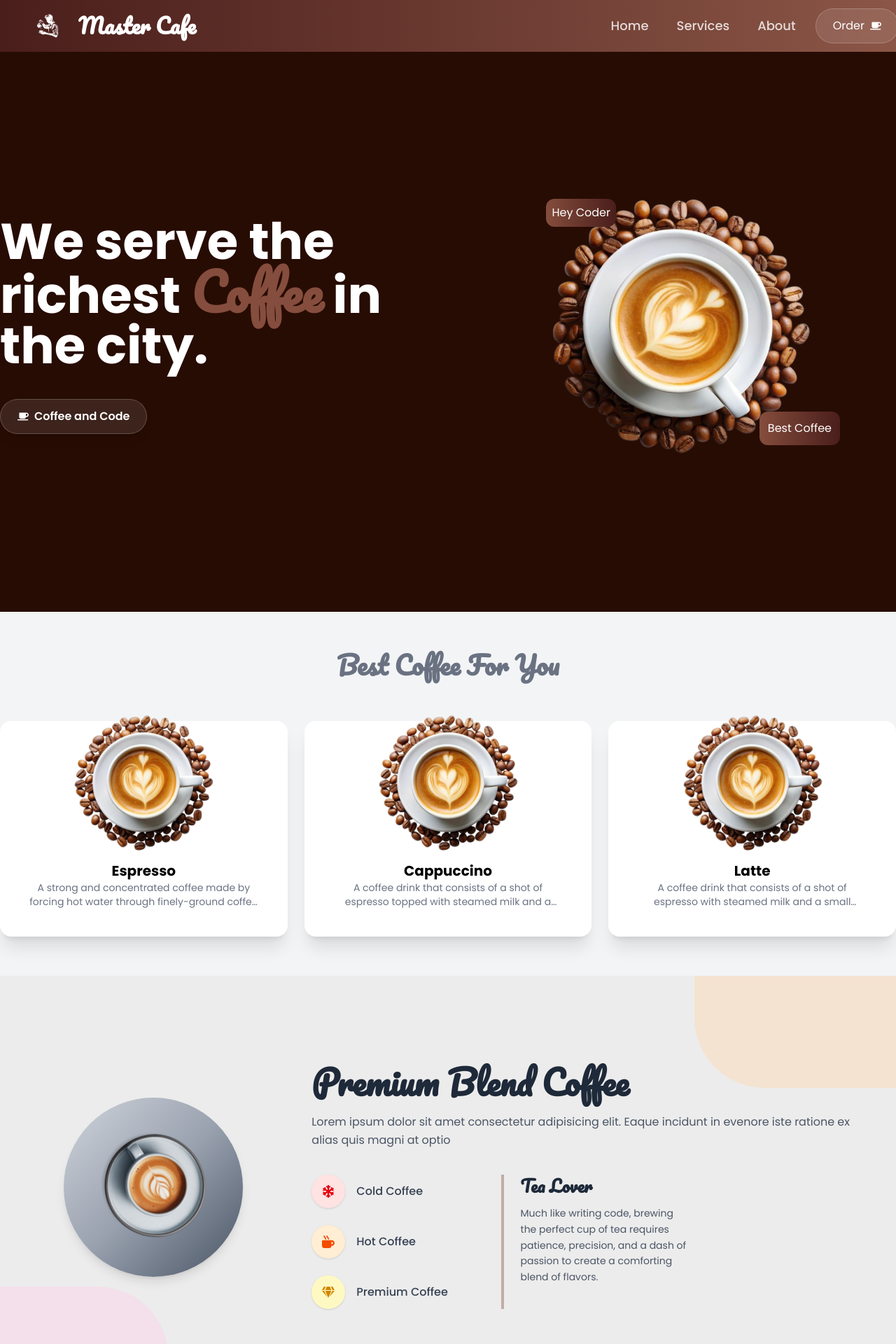
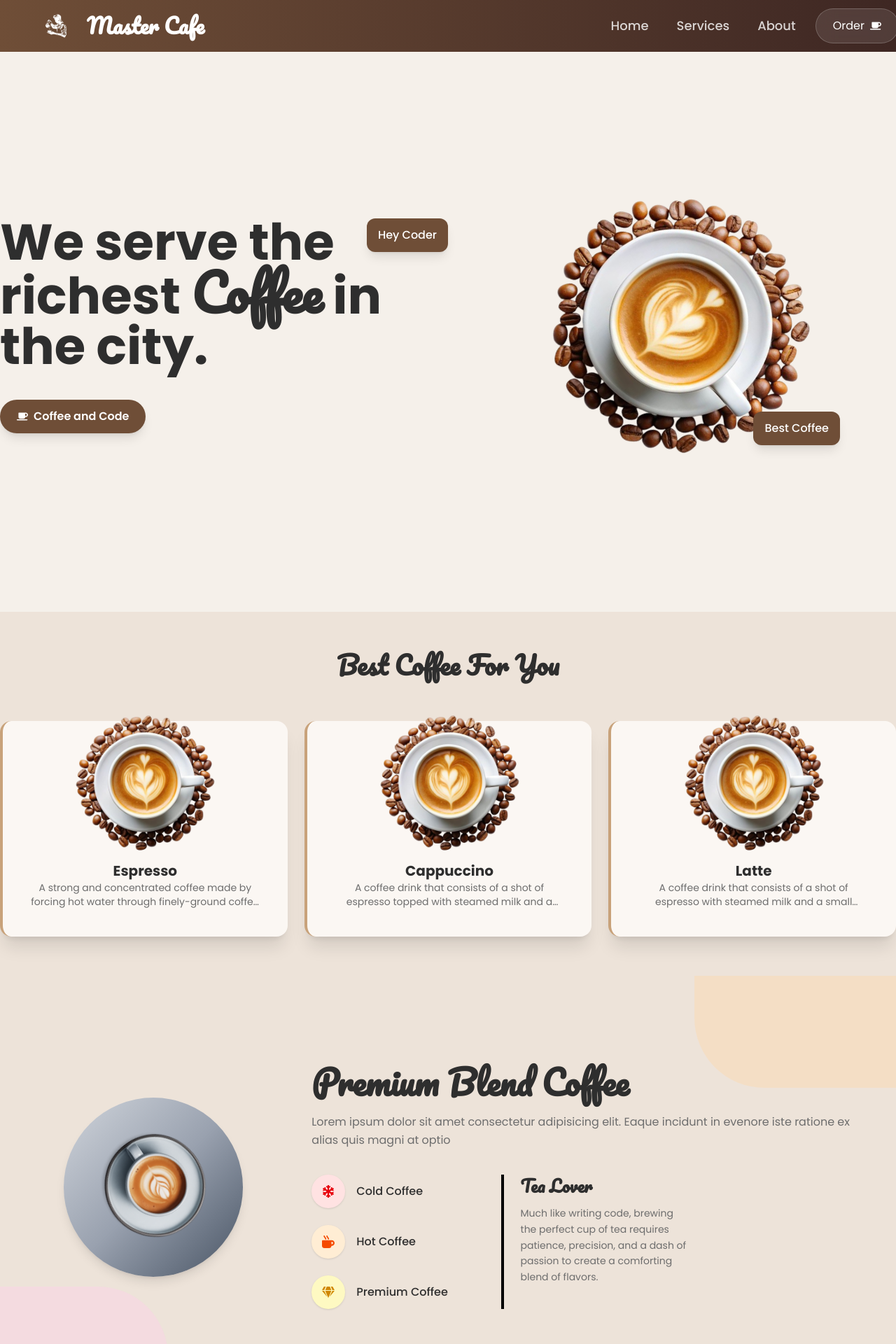
Before and after one commit to Sadusha13/Coffe-Cup-web-site, a React app: page / in a window 1280 px wide. Shown: the top 1920 px of the page at 70% size. Built offline with nearby package versions, Linux system fonts and the light colour scheme; the HTML template or start-up script is replaced by a standard one.

Commit message:
Fix navbar color and build issues

```diff
--- a/src/components/Banner/Banner.jsx
+++ b/src/components/Banner/Banner.jsx
@@ -6,7 +6,7 @@ import { FaSnowflake } from "react-icons/fa";
 
 export const Banner = () => {
   return (
-    <section className="relative w-full bg-[#ececec] py-20 sm:py-32 flex justify-center items-center overflow-hidden">
+    <section id="about" className="relative w-full py-20 sm:py-32 flex justify-center items-center overflow-hidden bg-[#EDE3D9]">
 
       {/* Background shapes */}
       <div className="absolute top-0 right-0 w-72 h-40 bg-orange-200 rounded-bl-[100px] opacity-40"></div>
@@ -19,6 +19,9 @@ export const Banner = () => {
           <div className="flex justify-center col-span-1">
             <div className="w-64 h-64 rounded-full p-2 bg-linear-to-br from-gray-300 via-gray-400 to-gray-600 shadow-lg overflow-hidden">
               <img
+              data-aos="zoom-in"
+              data-aos-delay="300"
+              data-aos-once="true"
                 src={bannerImg}
                 alt="Coffee"
                 className="block w-full h-full object-cover rounded-full animate-spin-slow"
@@ -28,11 +31,11 @@ export const Banner = () => {
 
           {/* Text Content */}
           <div className="flex flex-col justify-center gap-5 col-span-1 md:col-span-2 top-5">
-            <h2 className="text-4xl sm:text-5xl font-bold font-cursive text-gray-800">
+            <h2 className="text-4xl sm:text-5xl font-bold font-cursive" style={{color: '#2E2E2E'}}>
               Premium Blend Coffee
             </h2>
 
-            <p className="text-sm sm:text-base text-gray-600 leading-relaxed">
+            <p className="text-sm sm:text-base leading-relaxed" style={{color: '#6D6D6D'}}>
               Lorem ipsum dolor sit amet consectetur adipisicing elit. Eaque
               incidunt in evenore iste ratione ex alias quis magni at optio
             </p>
@@ -44,35 +47,54 @@ export const Banner = () => {
               <div className="space-y-6">
                 {/* Premium Coffee */}
                 <div className="flex items-center gap-4">
-                  <div className="h-12 w-12 bg-red-100 rounded-full flex items-center justify-center shadow-sm">
+                  <div
+                  data-aos="fade-up"
+                  data-aos-delay="400"
+                  data-aos-once="true"
+                  className="h-12 w-12 bg-red-100 rounded-full flex items-center justify-center shadow-sm">
                     <FaSnowflake className="text-red-600 text-lg" />
                   </div>
-                  <span className="text-gray-700 font-medium">Cold Coffee</span>
+                  <span className="font-medium" style={{color: '#2E2E2E'}}>Cold Coffee</span>
                 </div>
 
                 {/* Hot Coffee */}
                 <div className="flex items-center gap-4">
-                  <div className="h-12 w-12 bg-orange-100 rounded-full flex items-center justify-center shadow-sm">
+                  <div
+                  data-aos="fade-up"
+                  data-aos-delay="500"
+                  data-aos-offset="0"
+                  data-aos-once="true"
+                  className="h-12 w-12 bg-orange-100 rounded-full flex items-center justify-center shadow-sm">
                     <FaMugHot className="text-orange-600 text-lg" />
                   </div>
-                  <span className="text-gray-700 font-medium">Hot Coffee</span>
+                  <span className="font-medium" style={{color: '#2E2E2E'}}>Hot Coffee</span>
                 </div>
 
                 {/* Cold Coffee */}
                 <div className="flex items-center gap-4">
-                  <div className="h-12 w-12 bg-yellow-100 rounded-full flex items-center justify-center shadow-sm">
+                  <div
+                  data-aos="fade-up"
+                  data-aos-delay="600"
+                  data-aos-offset="0"
+                  data-aos-once="true"
+                  className="h-12 w-12 bg-yellow-100 rounded-full flex items-center justify-center shadow-sm">
                     <FaGem className="text-yellow-600 text-lg" />
                   </div>
-                  <span className="text-gray-700 font-medium">Premium Coffee</span>
+                  <span className="font-medium" style={{color: '#2E2E2E'}}>Premium Coffee</span>
                 </div>
               </div>
 
               {/* Tea Lover Section */}
-              <div className="border-l-4 border-primary/40 pl-6">
-                <h3 className="text-2xl font-semibold font-cursive text-gray-800 mb-3">
+              <div
+              data-aos="slide-up"
+              data-aos-delay="700"
+              data-aos-offset="0"
+              data-aos-once="true"
+              className="border-l-4 border-primary/40 pl-6">
+                <h3 className="text-2xl font-semibold font-cursive mb-3" style={{color: '#2E2E2E'}}>
                   Tea Lover
                 </h3>
-                <p className="text-sm text-gray-600 leading-relaxed">
+                <p className="text-sm leading-relaxed" style={{color: '#6D6D6D'}}>
                   Much like writing code, brewing the perfect cup of tea requires patience, precision, and a dash of passion to create a comforting blend of flavors.
                 </p>
               </div>
--- a/src/components/Home/Home.jsx
+++ b/src/components/Home/Home.jsx
@@ -4,7 +4,7 @@ import { FaCoffee } from "react-icons/fa";
 
 export const Home = () => {
   return (
-    <div className="min-h-screen bg-brand-dark flex justify-center items-center text-white overflow-visible">
+    <div id="home" className="min-h-screen flex justify-center items-center overflow-visible bg-[#F5F0EA]" style={{color: '#2d2016'}}>
 
       <div className="container pb-5 overflow-visible">
 
@@ -13,9 +13,17 @@ export const Home = () => {
           {/* LEFT SIDE */}
           <div className="flex flex-col justify-center">
 
-            <h1 className="text-5xl sm:text-4xl lg:text-7xl font-bold">
+            <h1
+            data-aos="fade-up"
+            data-aos-delay="100"
+            data-aos-once="true"
+            className="text-5xl sm:text-4xl lg:text-7xl font-bold" style={{color: '#2E2E2E'}}>
               We serve the richest{" "}
-              <span className="text-primary font-cursive">Coffee</span> in the city.
+              <span
+              data-aos="fade-up"
+              data-aos-delay="400"
+              data-aos-once="true"
+              className="text-primary font-cursive">Coffee</span> in the city.
             </h1>
 
             {/* GLASS BUTTON */}
@@ -24,19 +32,15 @@ export const Home = () => {
                 flex items-center gap-2
 
                 px-6 py-3 rounded-full
-                text-white font-semibold
-
-                bg-white/10 backdrop-blur-md
-                border border-white/20
+                font-semibold
 
                 shadow-lg
 
                 transition-all duration-300
 
-                hover:bg-white/20
                 hover:scale-105
-                hover:shadow-[0_0_25px_rgba(255,255,255,0.3)]
-              ">
+                hover:shadow-[0_0_25px_rgba(90,62,43,0.4)]
+              " style={{backgroundColor: '#6F4E37', color: '#FFFFFF'}}>
                 <FaCoffee />
                 Coffee and Code
               </button>
@@ -47,6 +51,9 @@ export const Home = () => {
           {/* RIGHT SIDE IMAGE */}
           <div className="flex justify-center items-center relative overflow-visible">
             <img
+            data-aos="fade-up"
+            data-aos-delay="300"
+            data-aos-once="true"
               src={HeroImg}
               alt="Coffee"
               className="w-40 sm:w-96 sm:scale-110 mx-auto animate-spin-slow max-w-full"
@@ -54,12 +61,20 @@ export const Home = () => {
           </div>
 
           {/* FLOATING BOXES */}
-          <div className="  bg-linear-to-r from-primary to-secondary absolute top-3 right-100 p-2 rounded-xl">
-            <h1>Hey Coder</h1>
+          <div
+          data-aos="fade-left"
+          data-aos-delay="500"
+          data-aos-once="true"
+          className="absolute top-10 right-160 rounded-xl px-4 py-3 text-white shadow-lg" style={{backgroundColor: '#6F4E37'}}>
+            <h1 className="font-medium">Hey Coder</h1>
           </div>
 
-          <div className= " bg-linear-to-r from-primary to-secondary absolute bottom-5 right-20 p-3 rounded-xl">
-            <h1>Best Coffee</h1>
+          <div
+          data-aos="fade-right"
+          data-aos-delay="600"
+          data-aos-once="true"
+          className="absolute bottom-5 right-20 rounded-xl px-4 py-3 text-white shadow-lg" style={{backgroundColor: '#6F4E37'}}>
+            <h1 className="font-medium">Best Coffee</h1>
           </div>
 
         </div>
--- a/src/components/Navbar/Navbar.jsx
+++ b/src/components/Navbar/Navbar.jsx
@@ -6,62 +6,41 @@ export const Navbar = () => {
   const [isMenuOpen, setIsMenuOpen] = useState(false)
 
   const menus = [
-    {
-      id: 1,
-      name: 'Home',
-      link: '#',
-    },
-    {
-      id: 2,
-      name: 'Services',
-      link: '#services',
-    },
-    {
-      id: 3,
-      name: 'About',
-      link: '#about',
-    }
+    { id: 1, name: 'Home', link: '#' },
+    { id: 2, name: 'Services', link: '#services' },
+    { id: 3, name: 'About', link: '#about' },
   ]
 
   return (
-    <div className="w-full bg-linear-to-r from-secondary to-primary/95">
+    <div className="w-full" style={{ background: 'linear-gradient(90deg, #6F4E37 0%, #3E2723 100%)' }}>
       <div className="container mx-5 px-4 py-3">
         <div className="flex items-center justify-between">
-            {/* Logo section */}
           <div className="flex items-center gap-2 sm:gap-3">
-              <img
-                src={Logo}
-                alt="Coffee Cafe logo"
-                className="h-14 w-14 object-contain sm:h-12 sm:w-16 animate"
-              />
-              <span className="text-3xl font-bold font-cursive leading-none text-white">
-                Master Cafe
-              </span>
+            <div data-aos="fade-down" data-aos-once="true" />
+            <img src={Logo} alt="Coffee Cafe logo" className="h-14 w-14 object-contain sm:h-12 sm:w-16" />
+            <span className="text-3xl font-bold font-cursive leading-none text-white">Master Cafe</span>
           </div>
 
           <button
             type="button"
             className="sm:hidden text-white text-2xl"
-              onClick={() => setIsMenuOpen((prev) => !prev)}
+            onClick={() => setIsMenuOpen((p) => !p)}
             aria-label="Toggle menu"
           >
             {isMenuOpen ? <FaTimes /> : <FaBars />}
           </button>
 
-            {/* Link section */}
-            <div className="hidden sm:flex items-center gap-2 md:gap-4">
+          <div data-aos="fade-down" data-aos-delay="300" data-aos-once="true" className="hidden sm:flex items-center gap-2 md:gap-4">
             <ul className="flex items-center gap-1 md:gap-4 text-white font-medium">
               {menus.map((link) => (
                 <li key={link.id}>
-                    <a
-                      href={link.link}
-                      className="inline-block px-2 md:px-3 py-2 text-base md:text-lg text-white/80 hover:text-white duration-200"
-                    >
+                  <a href={link.link} className="inline-block px-2 md:px-3 py-2 text-base md:text-lg text-white/80 hover:text-white duration-200">
                     {link.name}
                   </a>
                 </li>
               ))}
             </ul>
+
             <button className="flex items-center gap-2 px-6 py-3 rounded-full bg-white/10 backdrop-blur-md border border-white/20 text-white hover:scale-105 transition">
               Order
               <FaCoffee className="text-base text-white" />
@@ -74,11 +53,7 @@ export const Navbar = () => {
             <ul className="flex flex-col gap-2 text-white font-medium">
               {menus.map((link) => (
                 <li key={link.id}>
-                    <a
-                      href={link.link}
-                      onClick={() => setIsMenuOpen(false)}
-                      className="block rounded px-3 py-2 text-lg text-white/85 hover:text-white hover:bg-white/10"
-                    >
+                  <a href={link.link} onClick={() => setIsMenuOpen(false)} className="block rounded px-3 py-2 text-lg text-white/85 hover:text-white hover:bg-white/10">
                     {link.name}
                   </a>
                 </li>
@@ -94,3 +69,5 @@ export const Navbar = () => {
     </div>
   )
 }
+
+export default Navbar
--- a/src/components/Services/Services.jsx
+++ b/src/components/Services/Services.jsx
@@ -30,11 +30,11 @@ export const Services = () => {
   return (
     <>
     <span id='services'></span>
-    <div className="py-12 sm:py-14 bg-gray-100" id='services'>
+    <div className="py-12 sm:py-14 bg-[#EDE3D9]" id='services'>
         <div className='container'>
         {/*header title  */}
         <div className='mb-15'>
-            <h1 className="text-4xl font-bold font-cursive text-gray-500 text-center">Best Coffee For You</h1>
+            <h1 className="text-4xl font-bold font-cursive text-center" style={{color: '#2E2E2E'}}>Best Coffee For You</h1>
         </div>
         </div>
 
@@ -46,7 +46,7 @@ export const Services = () => {
                 data-aos="fade-up"
                 data-aos-delay={data.aosDelay}
                 key={index}
-                className="bg-white p-6 rounded-2xl hover:text-white shadow-xl hover:bg-primary duration-200 max-w-300px  group relative"
+                className="p-6 rounded-2xl hover:text-white shadow-xl duration-200 max-w-300px  group relative" style={{backgroundColor: '#FBF7F3', borderLeft: '4px solid #C8A27A'}}
               >
                 {/* image section */}
                 <div className="h-36 sm:h-40">
@@ -59,8 +59,8 @@ export const Services = () => {
 
                 {/* text content */}
                 <div className='p-4 text-center'>
-                  <h1 className="text-xl font-bold">{data.name}</h1>
-                  <p className="text-gray-500 group-hover:text-white duration-300 text-sm line-clamp-2">{data.description}</p>
+                  <h1 className="text-xl font-bold" style={{color: '#2E2E2E'}}>{data.name}</h1>
+                  <p className="text-sm line-clamp-2" style={{color: '#6D6D6D'}}>{data.description}</p>
                 </div>
               </div>
             )
--- a/src/index.css
+++ b/src/index.css
@@ -16,12 +16,18 @@
 
 
 
-@theme {
+:root {
 	--font-sans: "Poppins", sans-serif;
 	--font-cursive: "Pacifico", cursive;
-	--color-primary: #854d3d;
-	--color-secondary: #4a1e1b;
-	--color-brand-dark: #270c03;
+	--color-primary: #3E2723;
+	--color-secondary: #6F4E37;
+	--color-brand-dark: #2B1D1A;
+	--color-accent: #C8A27A;
+	--color-text-primary: #2E2E2E;
+	--color-text-secondary: #6D6D6D;
+	--color-text-light: #FFFFFF;
+	--color-button-primary: #6F4E37;
+	--color-button-hover: #5A3E2B;
 }
 
 body {
@@ -45,3 +51,6 @@ body {
 .font-cursive {
 	font-family: "Pacifico", cursive;
 }
+smooth-scroll {
+	scroll-behavior: smooth;
+}
```
Also changed, not shown: src/components/AppStote/AppStore.jsx (+6 -2 lines), src/components/Footer/Footer.jsx (+66 -70 lines), src/components/Testimonial/Testimonial.jsx (+4 -4 lines), src/assets/footer.jpg (deleted), 1 other file (tests, documents, lock files or other folders). Lines whose indentation alone changed are shown as unchanged.
